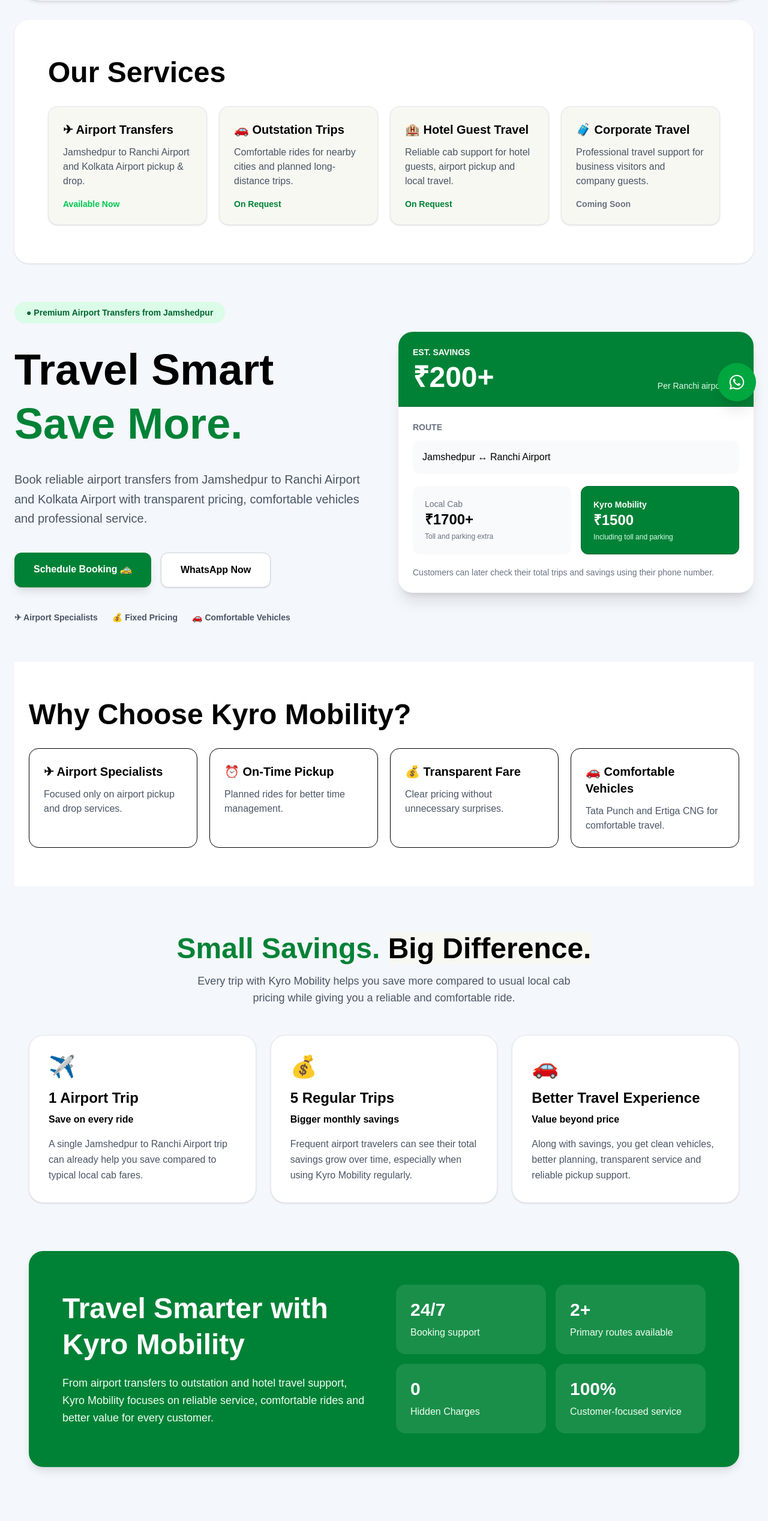
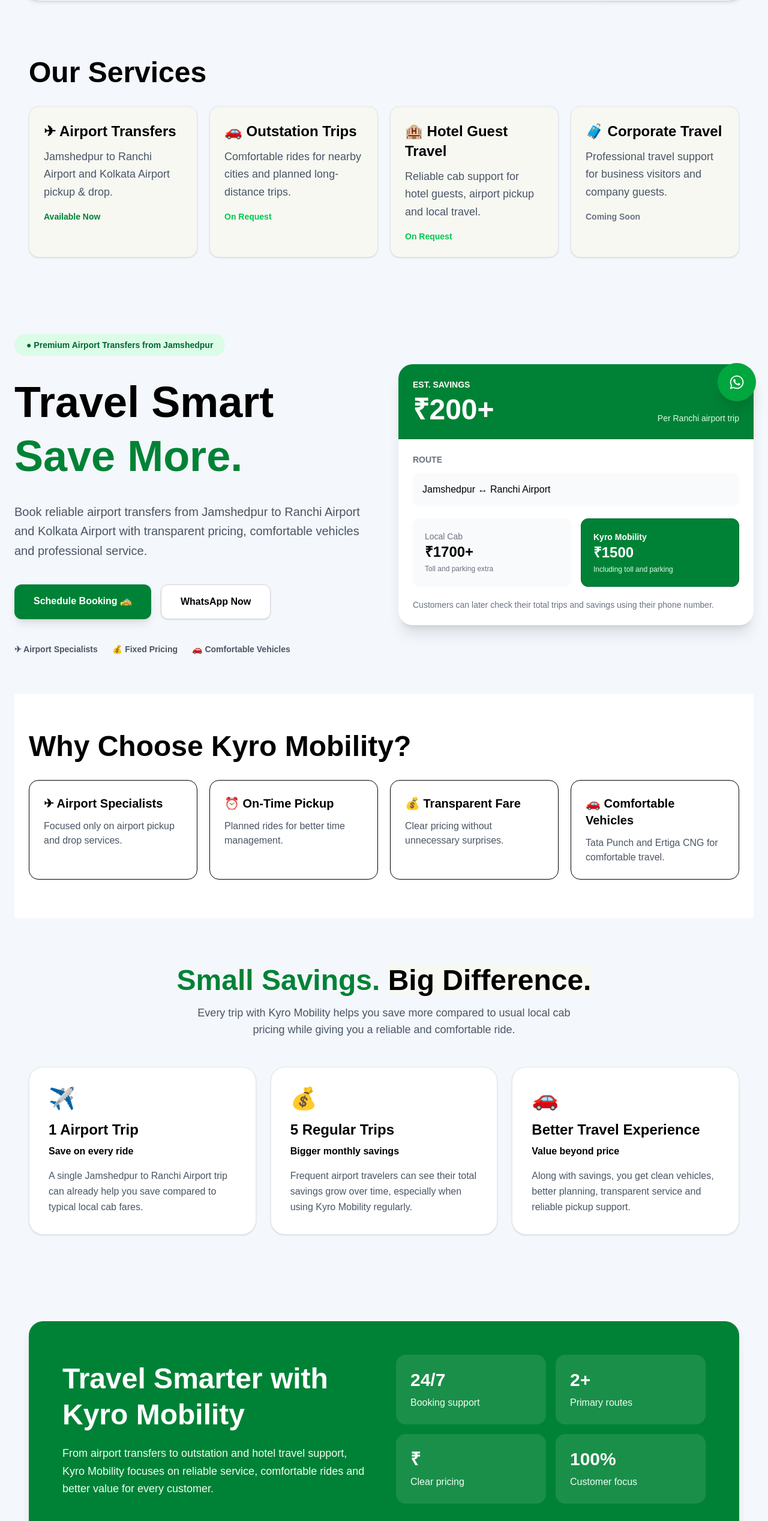
Before and after one commit to itsrishu0402-droid/voltra-app, a Next.js app: page / in a window 1280 px wide. Shown: the part 111-2646 px from the top of the page at 60% size. Built offline with nearby package versions, Linux system fonts and the light colour scheme.

Commit message:
Fixed services mobile layout

```diff
--- a/app/page.tsx
+++ b/app/page.tsx
@@ -38,56 +38,64 @@
 </nav>
 
         {/* HERO */}
-        <section id="services" className="bg-white rounded-3xl shadow-sm py-16 px-8 mt-6">
-  <div className="max-w-7xl mx-auto px-6">
-    <h2 className="text-3xl sm:text-5xl font-extrabold mb-8">
+        <section id="services" className="py-12 sm:py-16">
+  <div className="max-w-7xl mx-auto px-4 sm:px-6">
+    <h2 className="text-3xl sm:text-5xl font-extrabold mb-8 text-center sm:text-left">
       Our Services
     </h2>
 
     <div className="grid grid-cols-1 sm:grid-cols-2 lg:grid-cols-4 gap-5">
-  <div className="bg-[#f7f8f2] border border-gray-200 rounded-2xl p-6 shadow-sm hover:shadow-md transition-all">
-    <h3 className="text-xl font-bold">
+      <div className="bg-[#f7f8f2] border border-gray-200 rounded-2xl p-5 sm:p-6 shadow-sm hover:shadow-md transition-all">
+        <h3 className="text-xl sm:text-2xl font-bold leading-snug">
           ✈ Airport Transfers
         </h3>
-    <p className="text-gray-600 mt-3">
+
+        <p className="text-gray-600 text-base sm:text-lg mt-3 leading-relaxed">
           Jamshedpur to Ranchi Airport and Kolkata Airport pickup & drop.
         </p>
-    <p className="text-sm font-bold text-green-500 mt-4">
+
+        <p className="text-sm font-bold text-green-700 mt-4">
           Available Now
         </p>
       </div>
 
-  <div className="bg-[#f7f8f2] border border-gray-200 rounded-2xl p-6 shadow-sm hover:shadow-md transition-all">
-    <h3 className="text-xl font-bold">
+      <div className="bg-[#f7f8f2] border border-gray-200 rounded-2xl p-5 sm:p-6 shadow-sm hover:shadow-md transition-all">
+        <h3 className="text-xl sm:text-2xl font-bold leading-snug">
           🚗 Outstation Trips
         </h3>
-    <p className="text-gray-600 mt-3">
+
+        <p className="text-gray-600 text-base sm:text-lg mt-3 leading-relaxed">
           Comfortable rides for nearby cities and planned long-distance trips.
         </p>
-    <p className="text-sm font-bold text-green-700 mt-4">
+
+        <p className="text-sm font-bold text-green-500 mt-4">
           On Request
         </p>
       </div>
 
-  <div className="bg-[#f7f8f2] border border-gray-200 rounded-2xl p-6 shadow-sm hover:shadow-md transition-all">
-    <h3 className="text-xl font-bold">
+      <div className="bg-[#f7f8f2] border border-gray-200 rounded-2xl p-5 sm:p-6 shadow-sm hover:shadow-md transition-all">
+        <h3 className="text-xl sm:text-2xl font-bold leading-snug">
           🏨 Hotel Guest Travel
         </h3>
-    <p className="text-gray-600 mt-3">
+
+        <p className="text-gray-600 text-base sm:text-lg mt-3 leading-relaxed">
           Reliable cab support for hotel guests, airport pickup and local travel.
         </p>
-    <p className="text-sm font-bold text-green-700 mt-4">
+
+        <p className="text-sm font-bold text-green-500 mt-4">
           On Request
         </p>
       </div>
 
-  <div className="bg-[#f7f8f2] border border-gray-200 rounded-2xl p-6 shadow-sm hover:shadow-md transition-all">
-    <h3 className="text-xl font-bold">
+      <div className="bg-[#f7f8f2] border border-gray-200 rounded-2xl p-5 sm:p-6 shadow-sm hover:shadow-md transition-all">
+        <h3 className="text-xl sm:text-2xl font-bold leading-snug">
           🧳 Corporate Travel
         </h3>
-    <p className="text-gray-600 mt-3">
+
+        <p className="text-gray-600 text-base sm:text-lg mt-3 leading-relaxed">
           Professional travel support for business visitors and company guests.
         </p>
+
         <p className="text-sm font-bold text-gray-500 mt-4">
           Coming Soon
         </p>
@@ -306,43 +314,49 @@
     </div>
   </div>
 </section>
-<section className="pb-20">
-  <div className="max-w-7xl mx-auto px-6">
-    <div className="bg-green-700 text-white rounded-3xl p-10 md:p-14 shadow-lg">
-      <div className="grid md:grid-cols-2 gap-10 items-center">
+<section className="py-10 sm:py-16">
+  <div className="max-w-7xl mx-auto px-4 sm:px-6">
+    <div className="bg-green-700 text-white rounded-3xl p-6 sm:p-10 md:p-14 shadow-lg">
+      <div className="grid grid-cols-1 lg:grid-cols-2 gap-8 lg:gap-10 items-center">
         <div>
-          <h2 className="text-4xl md:text-5xl font-extrabold leading-tight">
-            Travel Smarter with
-            <br />
-            Kyro Mobility
+          <h2 className="text-3xl sm:text-4xl md:text-5xl font-extrabold leading-tight">
+            Travel Smarter with Kyro Mobility
           </h2>
 
-          <p className="mt-5 text-green-50 text-lg leading-relaxed">
+          <p className="mt-5 text-green-50 text-base sm:text-lg leading-relaxed">
             From airport transfers to outstation and hotel travel support,
             Kyro Mobility focuses on reliable service, comfortable rides and
             better value for every customer.
           </p>
         </div>
 
-        <div className="grid grid-cols-2 gap-4">
-          <div className="bg-white/10 rounded-2xl p-6">
-            <p className="text-3xl font-extrabold">24/7</p>
-            <p className="mt-2 text-green-50">Booking support</p>
+        <div className="grid grid-cols-2 gap-3 sm:gap-4">
+          <div className="bg-white/10 rounded-2xl p-4 sm:p-6">
+            <p className="text-2xl sm:text-3xl font-extrabold">24/7</p>
+            <p className="mt-2 text-green-50 text-sm sm:text-base">
+              Booking support
+            </p>
           </div>
 
-          <div className="bg-white/10 rounded-2xl p-6">
-            <p className="text-3xl font-extrabold">2+</p>
-            <p className="mt-2 text-green-50">Primary routes available</p>
+          <div className="bg-white/10 rounded-2xl p-4 sm:p-6">
+            <p className="text-2xl sm:text-3xl font-extrabold">2+</p>
+            <p className="mt-2 text-green-50 text-sm sm:text-base">
+              Primary routes
+            </p>
           </div>
 
-          <div className="bg-white/10 rounded-2xl p-6">
-            <p className="text-3xl font-extrabold">0</p>
-            <p className="mt-2 text-green-50">Hidden Charges</p>
+          <div className="bg-white/10 rounded-2xl p-4 sm:p-6">
+            <p className="text-2xl sm:text-3xl font-extrabold">₹</p>
+            <p className="mt-2 text-green-50 text-sm sm:text-base">
+              Clear pricing
+            </p>
           </div>
 
-          <div className="bg-white/10 rounded-2xl p-6">
-            <p className="text-3xl font-extrabold">100%</p>
-            <p className="mt-2 text-green-50">Customer-focused service</p>
+          <div className="bg-white/10 rounded-2xl p-4 sm:p-6">
+            <p className="text-2xl sm:text-3xl font-extrabold">100%</p>
+            <p className="mt-2 text-green-50 text-sm sm:text-base">
+              Customer focus
+            </p>
           </div>
         </div>
       </div>
@@ -385,9 +399,9 @@
         href="https://wa.me/919279167887"
         target="_blank"
         rel="noopener noreferrer"
-        className="fixed bottom-5 right-5 bg-green-600 text-white w-14 h-14 sm:w-16 sm:h-16 rounded-full flex items-center justify-center shadow-xl hover:scale-110 transition-all z-50"
+        className="fixed bottom-5 right-5 bg-green-600 text-white w-12 h-12 sm:w-16 sm:h-16 rounded-full flex items-center justify-center shadow-xl hover:scale-110 transition-all z-50"
       >
-        <FaWhatsapp size={28} />
+        <FaWhatsapp size={26} />
       </a>
     </div>
   </main>
```
Lines whose indentation alone changed are shown as unchanged.
